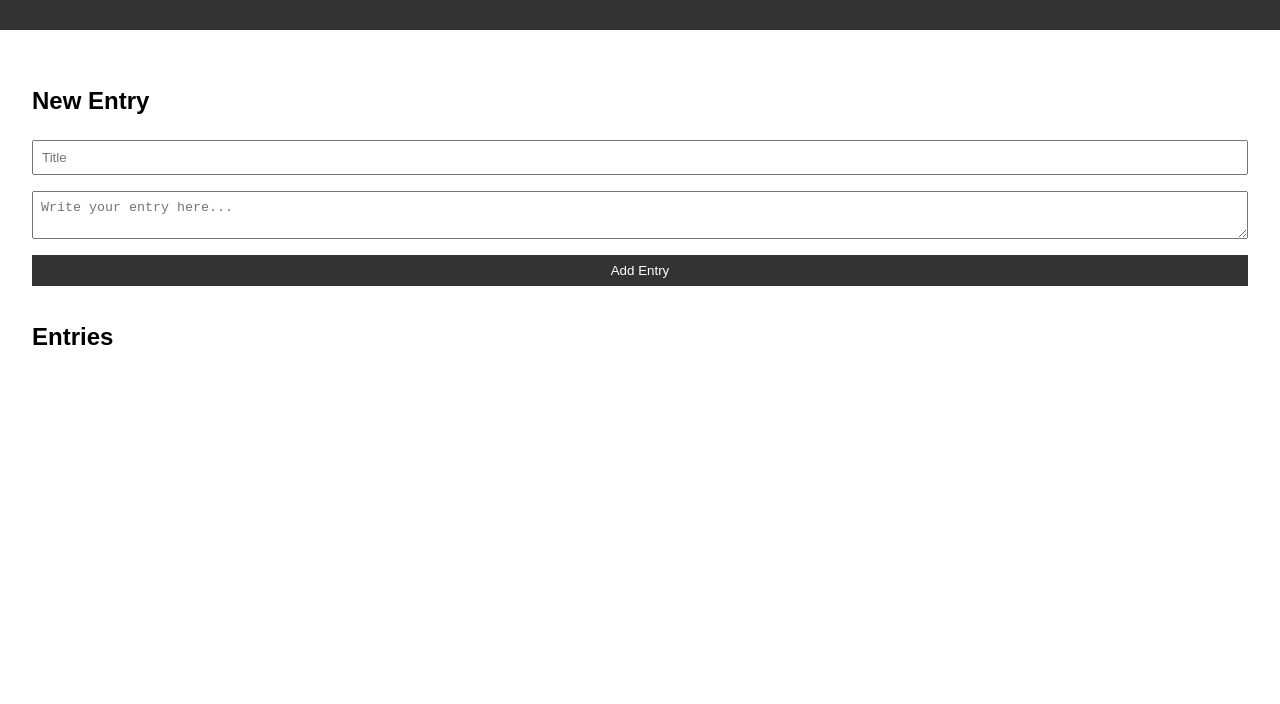
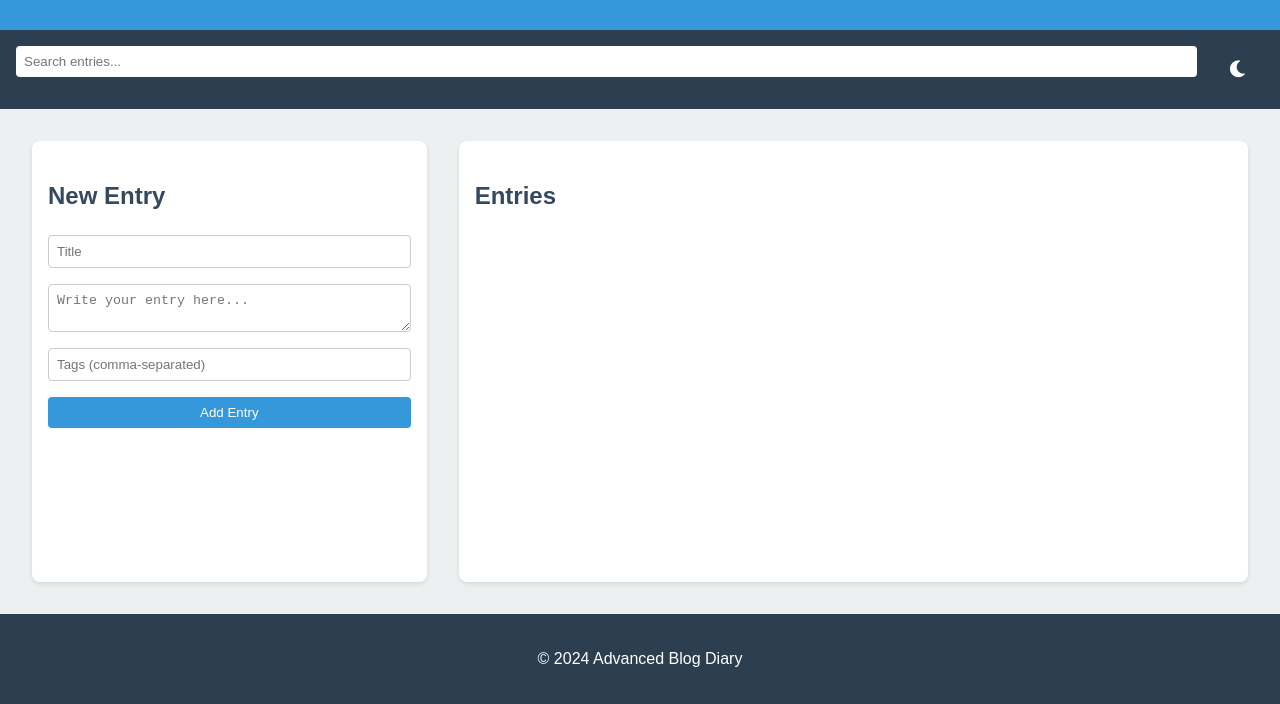
Before and after one commit to chinmay4c/BlogDiary, a plain HTML site: page index.html in a window 1280 px wide. Shown: the part 96-800 px from the top of the page. Drawn offline with Linux system fonts and the light colour scheme.

Commit message:
styling enhancing

```diff
--- a/index.html
+++ b/index.html
@@ -3,19 +3,26 @@
 <head>
     <meta charset="UTF-8">
     <meta name="viewport" content="width=device-width, initial-scale=1.0">
-    <title>My Blog Diary</title>
+    <title>Blog Diary</title>
     <link rel="stylesheet" href="styles.css">
+    <link rel="stylesheet" href="https://cdnjs.cloudflare.com/ajax/libs/font-awesome/6.0.0-beta3/css/all.min.css">
 </head>
 <body>
+    <div class="container">
         <header>
-        <h1>My Blog Diary</h1>
+            <h1>Blog Diary</h1>
         </header>
+        <nav>
+            <input type="text" id="search" placeholder="Search entries...">
+            <button id="theme-toggle"><i class="fas fa-moon"></i></button>
+        </nav>
         <main>
             <section id="new-entry">
                 <h2>New Entry</h2>
                 <form id="entry-form">
                     <input type="text" id="entry-title" placeholder="Title" required>
                     <textarea id="entry-content" placeholder="Write your entry here..." required></textarea>
+                    <input type="text" id="entry-tags" placeholder="Tags (comma-separated)">
                     <button type="submit">Add Entry</button>
                 </form>
             </section>
@@ -24,6 +31,10 @@
                 <div id="entry-list"></div>
             </section>
         </main>
+        <footer>
+            <p>&copy; 2024 Advanced Blog Diary</p>
+        </footer>
+    </div>
     <script src="script.js"></script>
 </body>
 </html>
--- a/styles.css
+++ b/styles.css
@@ -1,23 +1,70 @@
+:root {
+    --primary-color: #3498db;
+    --secondary-color: #2c3e50;
+    --background-color: #ecf0f1;
+    --text-color: #34495e;
+    --entry-background: #fff;
+}
+
 body {
-    font-family: Arial, sans-serif;
+    font-family: 'Arial', sans-serif;
     line-height: 1.6;
     margin: 0;
     padding: 0;
+    background-color: var(--background-color);
+    color: var(--text-color);
+    transition: background-color 0.3s, color 0.3s;
+}
+
+.container {
+    display: grid;
+    grid-template-rows: auto auto 1fr auto;
+    min-height: 100vh;
 }
 
 header {
-    background-color: #333;
+    background-color: var(--primary-color);
     color: #fff;
     text-align: center;
     padding: 1rem;
 }
 
+nav {
+    display: flex;
+    justify-content: space-between;
+    align-items: center;
+    padding: 1rem;
+    background-color: var(--secondary-color);
+}
+
+#search {
+    flex-grow: 1;
+    margin-right: 1rem;
+    padding: 0.5rem;
+    border: none;
+    border-radius: 4px;
+}
+
+#theme-toggle {
+    background: none;
+    border: none;
+    color: #fff;
+    font-size: 1.2rem;
+    cursor: pointer;
+}
+
 main {
+    display: grid;
+    grid-template-columns: 1fr 2fr;
+    gap: 2rem;
     padding: 2rem;
 }
 
 #new-entry, #entries {
-    margin-bottom: 2rem;
+    background-color: var(--entry-background);
+    padding: 1rem;
+    border-radius: 8px;
+    box-shadow: 0 2px 4px rgba(0, 0, 0, 0.1);
 }
 
 form {
@@ -28,26 +75,81 @@ form {
 input, textarea {
     margin-bottom: 1rem;
     padding: 0.5rem;
+    border: 1px solid #ccc;
+    border-radius: 4px;
 }
 
 button {
-    background-color: #333;
+    background-color: var(--primary-color);
     color: #fff;
     border: none;
     padding: 0.5rem 1rem;
     cursor: pointer;
+    border-radius: 4px;
+    transition: background-color 0.3s;
 }
 
 button:hover {
-    background-color: #555;
+    background-color: #2980b9;
 }
 
 .entry {
+    background-color: var(--entry-background);
     border: 1px solid #ccc;
     padding: 1rem;
     margin-bottom: 1rem;
+    border-radius: 8px;
+    box-shadow: 0 2px 4px rgba(0, 0, 0, 0.1);
+    transition: transform 0.3s;
+}
+
+.entry:hover {
+    transform: translateY(-5px);
 }
 
 .entry h3 {
     margin-top: 0;
+    color: var(--primary-color);
 }
+
+.entry-tags {
+    display: flex;
+    flex-wrap: wrap;
+    margin-top: 0.5rem;
+}
+
+.tag {
+    background-color: var(--secondary-color);
+    color: #fff;
+    padding: 0.2rem 0.5rem;
+    margin-right: 0.5rem;
+    margin-bottom: 0.5rem;
+    border-radius: 4px;
+    font-size: 0.8rem;
+}
+
+footer {
+    background-color: var(--secondary-color);
+    color: #fff;
+    text-align: center;
+    padding: 1rem;
+}
+
+/* Dark theme */
+body.dark-theme {
+    --primary-color: #3498db;
+    --secondary-color: #34495e;
+    --background-color: #2c3e50;
+    --text-color: #ecf0f1;
+    --entry-background: #34495e;
+}
+
+/* Animations */
+@keyframes fadeIn {
+    from { opacity: 0; }
+    to { opacity: 1; }
+}
+
+.entry {
+    animation: fadeIn 0.5s ease-in-out;
+}
```
Lines whose indentation alone changed are shown as unchanged.
